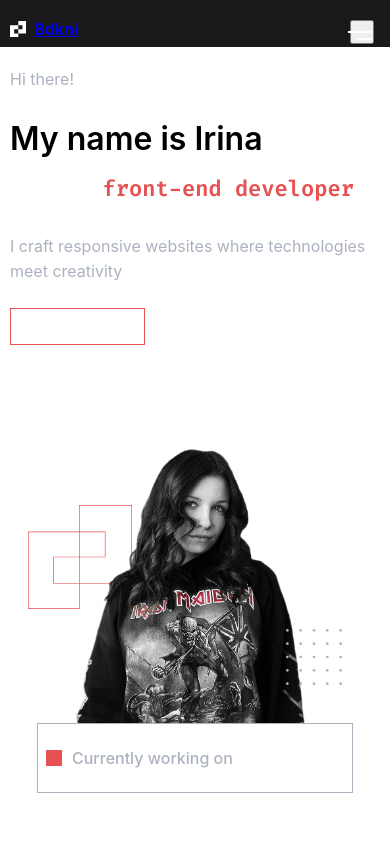
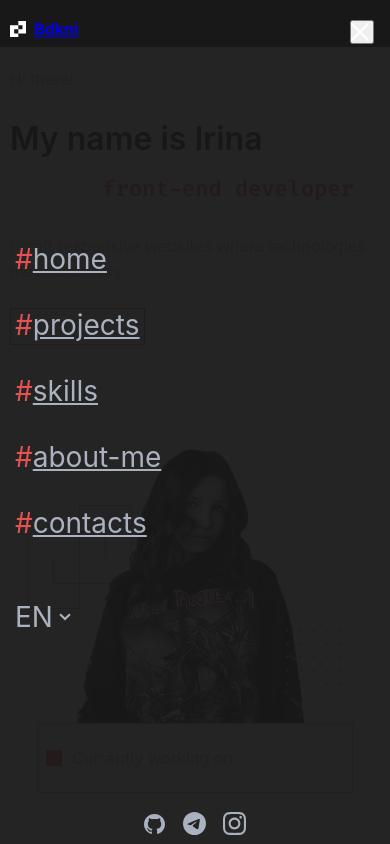
Before and after one commit to ibdkn/my-portfolio, a React app: page / in a window 390 px wide. Both pictures are taken after a click on the button 362 px from the left and 32 px from the top of the page. Shown: the top 844 px of the page. Built offline with nearby package versions, Linux system fonts and the light colour scheme; the HTML template or start-up script is replaced by a standard one.

Commit message:
added functional for mobile menu and opacity for bg

```diff
--- a/src/layout/header/headerMenu/HeaderMenu_Styles.ts
+++ b/src/layout/header/headerMenu/HeaderMenu_Styles.ts
@@ -75,7 +75,7 @@
   left: 0;
   right: 0;
   bottom: 0;
-  background: ${theme.colors.primaryBg};
+  background: rgba(25, 25, 25, 0.95);
   z-index: 99999;
 
   ${props => props.isOpen && css<{ isOpen: boolean }>`
@@ -84,11 +84,10 @@
     flex-direction: column;
     gap: 0;
   `}
-
   ul {
     padding-top: 95px;
     padding-left: 15px;
-    font-size: 32px;
+    font-size: 28px;
     display: flex;
     flex-direction: column;
     justify-content: center;
--- a/src/layout/header/headerMenu/mobileMenu/MobileMenu.tsx
+++ b/src/layout/header/headerMenu/mobileMenu/MobileMenu.tsx
@@ -1,4 +1,4 @@
-import React from 'react';
+import React, {useState} from 'react';
 import {SocialLink} from "../../../../components/SocialLink";
 import {Icon} from "../../../../components/icon/Icon";
 import { Menu } from '../menu/Menu';
@@ -11,15 +11,23 @@
     {
         iconId: "telegram"
     },
+    {
+        iconId: "instagram"
+    },
 ]
 
 export const MobileMenu: React.FC<{menuItems: Array<string>}> = (props: {menuItems: Array<string>}) => {
+    const [menuIsOpen, setMenuIsOpen] = useState(false)
+    const onBurgerBtnClick = () => {
+        setMenuIsOpen(!menuIsOpen);
+    }
+
     return (
         <S.MobileMenu>
-            <S.BurgerButton isOpen={false}>
+            <S.BurgerButton isOpen={menuIsOpen} onClick={onBurgerBtnClick}>
                 <span></span>
             </S.BurgerButton>
-            <S.MobileMenuPopup isOpen={false}>
+            <S.MobileMenuPopup isOpen={menuIsOpen} onClick={ () => {setMenuIsOpen(false)} }>
                 <Menu menuItems={props.menuItems}/>
                 <S.Social>
                     {socialItemsData.map((socialItem, index) => {
```
